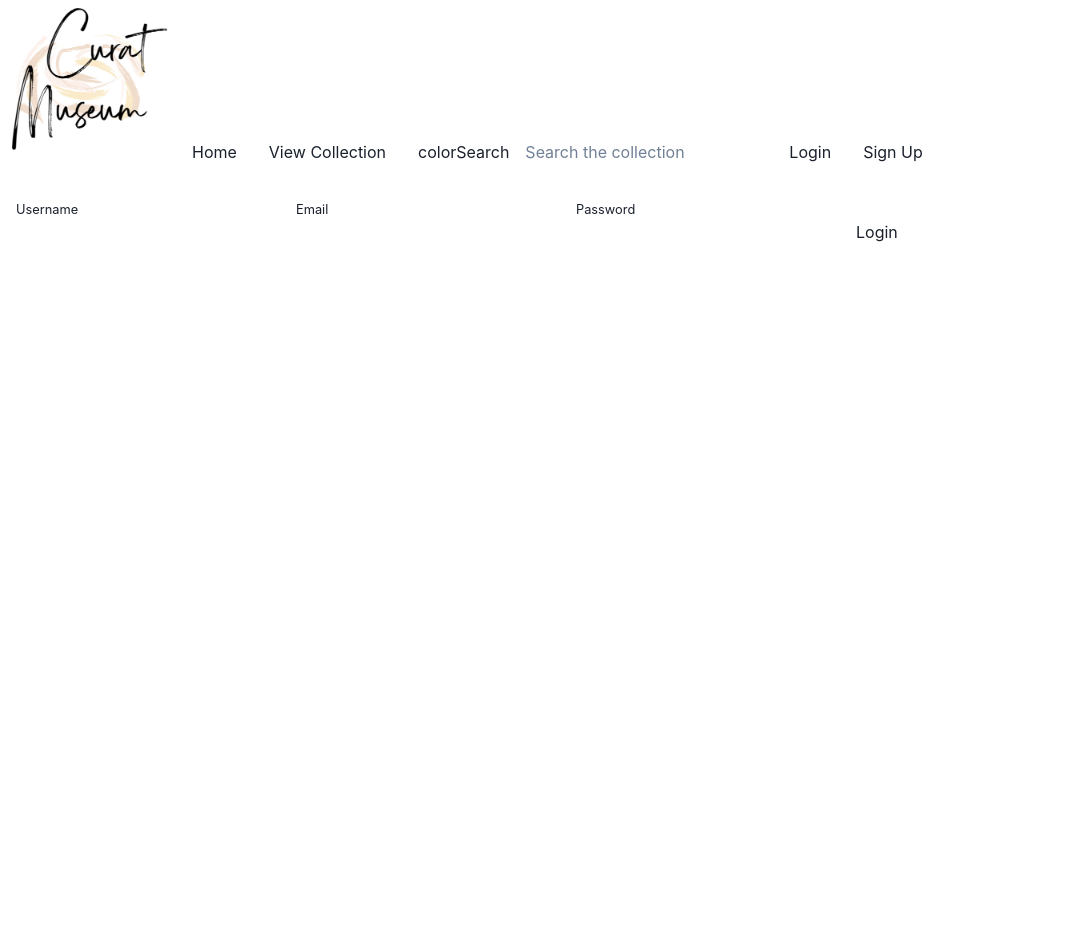
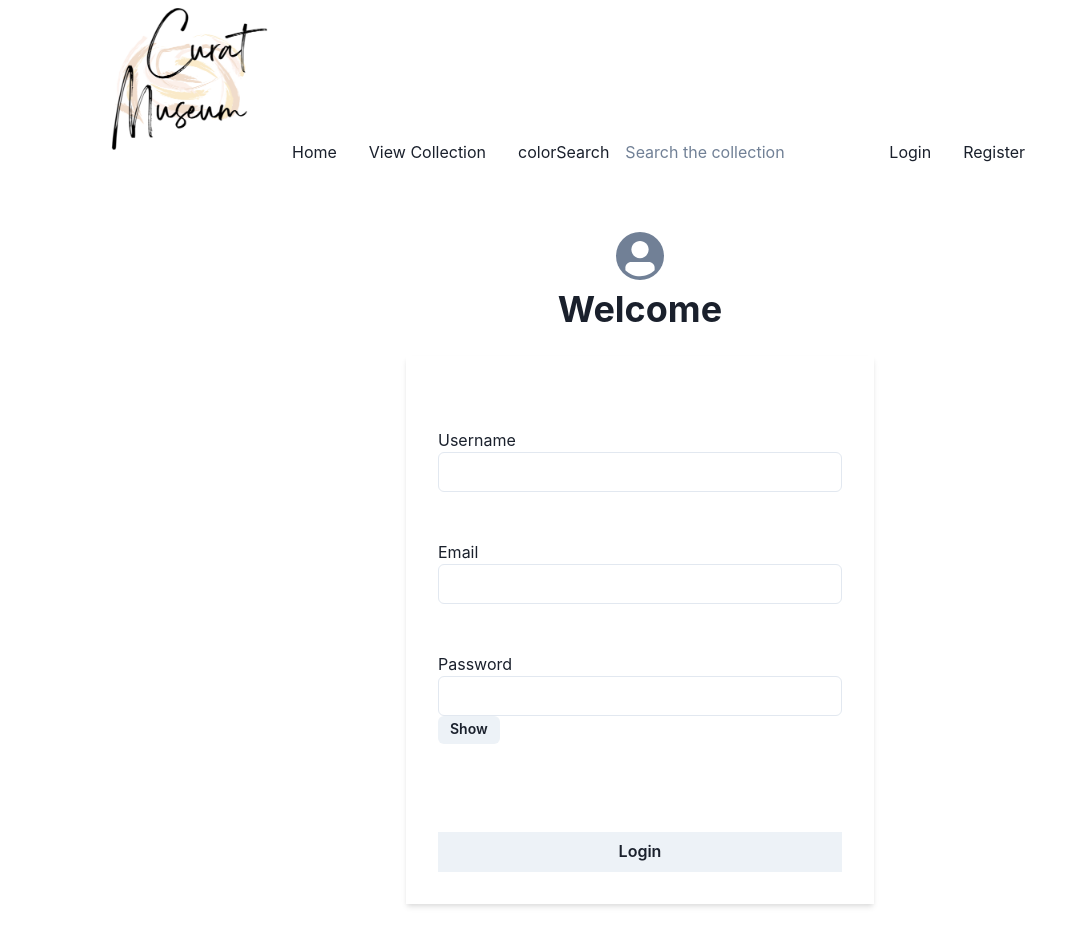
Before and after one commit to curat-harvard-museum/curat-museum, a React app: page /login in a window 1280 px wide. Shown: the top 946 px of the page, without its empty margins (0-1077 px from the left). Before the commit the page ends 800 px from the top, so only its background shows below. Built offline with nearby package versions, Linux system fonts and the light colour scheme.

Commit message:
css for exhibitions, login and register

```diff
--- a/client/Routing.js
+++ b/client/Routing.js
@@ -15,7 +15,7 @@ function Routing() {
       <Route path="*" element={<Layout />}>
         <Route path="login" element={<AuthForm />} />
         <Route path="collection" element={<AllObjects />} />
-        <Route path="signup" element={<AuthForm />} />
+        <Route path="register" element={<AuthForm />} />
         <Route path="home" element={<Home />} />
         <Route path="profile" element={<Profile />} />
       </Route>
--- a/client/components/AuthForm.js
+++ b/client/components/AuthForm.js
@@ -2,14 +2,26 @@ import React, { useState } from "react";
 import { useDispatch, useSelector } from "react-redux";
 import { useLocation } from "react-router-dom";
 import { authenticate } from "../store";
+import {
+  Flex,
+  Heading,
+  Input,
+  Button,
+  Stack,
+  Box,
+  Avatar,
+} from "@chakra-ui/react";
 
 /**
  * COMPONENT
  */
+
 const AuthForm = (props) => {
   const location = useLocation().pathname;
   const dispatch = useDispatch();
   const error = useSelector((state) => state.auth.error);
+  const [show, setShow] = React.useState(false);
+  const handleClick = () => setShow(!show);
 
   const handleSubmit = (evt) => {
     evt.preventDefault();
@@ -22,32 +34,69 @@ const AuthForm = (props) => {
 
   return (
     <div>
+      <Flex
+        flexDirection="column"
+        width="100wh"
+        height="100vh"
+        backgroundColor="gray.20"
+        justifyContent="center"
+        alignItems="center"
+      >
+        <Stack
+          flexDir="column"
+          mb="2"
+          justifyContent="center"
+          alignItems="center"
+        >
+          <Avatar bg="gray.500" />
+          <Heading color="black.400">Welcome</Heading>
+          <Box minW={{ base: "90%", md: "500px" }}>
             <form onSubmit={handleSubmit} name={location?.slice(1)}>
+              <Stack
+                spacing={4}
+                p="1rem"
+                backgroundColor="whiteAlpha.900"
+                boxShadow="md"
+              >
+                <br></br>
                 <div>
                   <label htmlFor="username">
-            <small>Username</small>
+                    <medium>Username</medium>
                   </label>
-          <input name="username" type="text" />
+                  <Input name="username" type="text" />
                 </div>
                 <div>
                   <label htmlFor="email">
-            <small>Email</small>
+                    <medium>Email</medium>
                   </label>
-          <input name="email" type="text" />
+                  <Input name="email" type="text" />
                 </div>
                 <div>
                   <label htmlFor="password">
-            <small>Password</small>
+                    <medium>Password</medium>
                   </label>
-          <input name="password" type="password" />
+                  <Input name="password" type={show ? "text" : "password"} />
+                  <Button h="1.75rem" size="sm" onClick={handleClick}>
+                    {show ? "Hide" : "Show"}
+                  </Button>
                 </div>
+                <br></br>
                 <div>
-          <button type="submit">
-            {location === "/login" ? "Login" : "Sign Up"}
-          </button>
+                  <Button
+                    borderRadius={0}
+                    type="submit"
+                    variant="solid"
+                    width="full"
+                  >
+                    {location === "/login" ? "Login" : "Register"}
+                  </Button>
                 </div>
                 {error && error.response && <div> {error.response.data} </div>}
+              </Stack>
             </form>
+          </Box>
+        </Stack>
+      </Flex>
     </div>
   );
 };
--- a/client/components/Exhibitions.js
+++ b/client/components/Exhibitions.js
@@ -28,31 +28,19 @@ function Exhibitions() {
                 borderWidth="1px"
                 borderRadius="lg"
                 overflow="hidden"
-                // display="grid"
-                // gridGap={2}
-                // gridAutoFlow="row dense"
-                // display="flex"
-                // alignItems="center"
-                // justifyContent="space-between"
               >
                 {record.primaryimageurl ? (
                   <img
                     className="exhibition-image"
                     key={record.id}
                     src={record.primaryimageurl}
-                    alt="{record.title} by {record.people[0].name} "
+                    alt="{record.title} by {record.people[0].name}"
                   ></img>
                 ) : null}
                 <Badge borderRadius="full" px="2" colorScheme="gray">
                   Current Exhibition
                 </Badge>
-                <Box
-                  mt="1"
-                  fontWeight="semibold"
-                  as="h4"
-                  lineHeight="tight"
-                  //   noOfLines={1}
-                >
+                <Box mt="1" fontWeight="semibold" as="h4" lineHeight="tight">
                   {record.title}
                 </Box>
                 <Box
--- a/client/components/Home.js
+++ b/client/components/Home.js
@@ -17,6 +17,7 @@ export const Home = (props) => {
         style={{ width: "100%" }}
       />
       <hr />
+      <br></br>
       <Exhibitions />
     </div>
   );
--- a/client/components/Navbar.js
+++ b/client/components/Navbar.js
@@ -32,7 +32,7 @@ const Navbar = ({ handleClick, isLoggedIn }) => (
           <Link to="colorSearch">colorSearch</Link>
           <input type="text" placeholder="Search the collection" />
           <Link to="/login">Login</Link>
-          <Link to="/signup">Sign Up</Link>
+          <Link to="/register">Register</Link>
         </div>
       )}
     </nav>
--- a/package.json
+++ b/package.json
@@ -34,6 +34,7 @@
     "jsonwebtoken": "^8.5.1",
     "morgan": "^1.9.1",
     "pg": "^8.5.1",
+    "react-icons": "^4.4.0",
     "sequelize": "^6.24.0"
   },
   "devDependencies": {
--- a/public/style.css
+++ b/public/style.css
@@ -1,5 +1,7 @@
 body {
   font-family: sans-serif;
+  padding-left: 100px;
+  padding-right: 100px;
 }
 
 a {
@@ -73,9 +75,6 @@ font-weight: 400;
 
 .exhibition-image {
   object-fit: cover;
-  /* display: flex;
-  align-items: center;
-  justify-content: center; */
   border: 1px;
   max-height: 15rem;
   max-width: 15rem;
@@ -93,7 +92,3 @@ font-weight: 400;
 .logo {
   width: 11rem;
 }
-
-/* .navbar {
-  text-align: right;
-} */
```
Also changed, not shown: 1 other file (tests, documents, lock files or other folders). Lines whose indentation alone changed are shown as unchanged.
